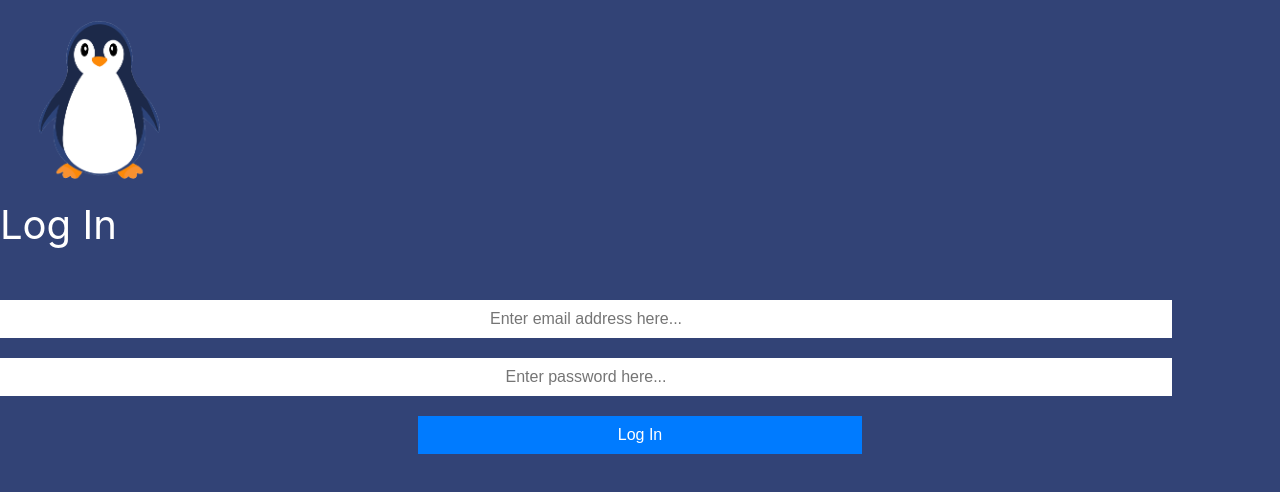
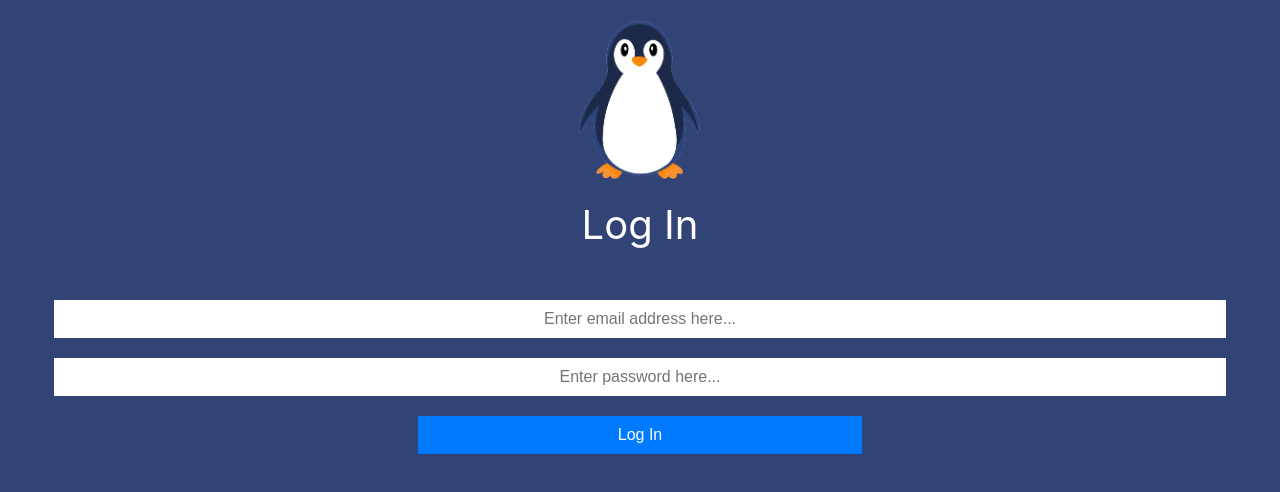
Before and after one commit to lesandra007/ProjectPenguin, a React (Create React App) app: page / in a window 1280 px wide. Shown: the top 492 px of the page. Built offline with nearby package versions, Linux system fonts and the light colour scheme.

Commit message:
fixed login page to center logo and text box

```diff
--- a/src/App.css
+++ b/src/App.css
@@ -87,13 +87,14 @@
 .titleContainer{
   width: 100%;
   height: 100px;
+  text-align: center;
   font-size: 40px;
   color: white;
 }
 
 .logoContainer img{
   align-items: center;
-  /*position: absolute;*/
+  text-align: center;
   top: 10%;
   left: 50%;
   height: 200px;
@@ -102,6 +103,7 @@
 
 .logoContainer {
   display: flex;
+  margin: 0 auto;
   justify-content: center;
   align-items: center;
   height: 200px;
@@ -111,6 +113,7 @@
 .inputContainer {
   display: flex;
   justify-content: center;
+  text-align: center;
   align-items: center;
   height: 200px;
   width: 200px;
@@ -119,6 +122,7 @@
 input[type=text] {
   display: flex;
   text-align: center;
+  margin: 0 auto;
   align-items: center;
   padding: 10px;
   font-size: 16px;
--- a/src/pages/Login.js
+++ b/src/pages/Login.js
@@ -16,7 +16,7 @@ export default function Login() {
     return (
         <div className={'outerContainer'}>
             <div className={'logoContainer'}>
-                <img src={penguinlogo} alt="logo"/>
+                <img src={penguinlogo} alt="logo" className="logo"/>
             </div>
             <div className={'titleContainer'}>
                 <div>Log In</div>
@@ -35,6 +35,7 @@ export default function Login() {
                     placeholder={"Enter password here..."}
                     onChange={(input) => setPassword(input.target.value)}
                     type="text"
+                    classname="inputBox"
                 />
             </div>
             <div className={'buttonContainer'}>
```
